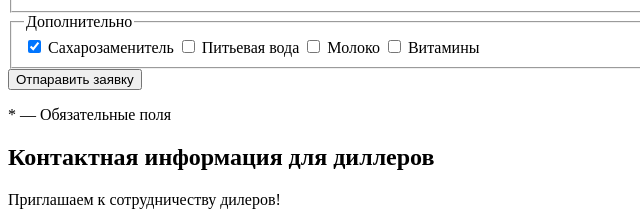
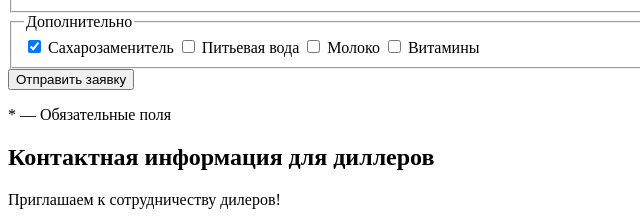
Before and after one commit to htmlacademy-adaptive/258917-cat-energy-21, a website: page source/form.html in a window 1280 px wide. Shown: the part 487-709 px from the top of the page, 0-640 px from the left. Drawn offline with Linux system fonts and the light colour scheme.

Commit message:
Исправляет опечатку в форме

```diff
--- a/source/form.html
+++ b/source/form.html
@@ -82,7 +82,7 @@
 			      </label>
 		      </fieldset>
 
-		      <button class="program-form__button" type="submit">Отпаравить заявку</button>
+		      <button class="program-form__button" type="submit">Отправить заявку</button>
 
 		      <p class="program-form__text">* — Обязательные поля</p>
 	      </form>
```
